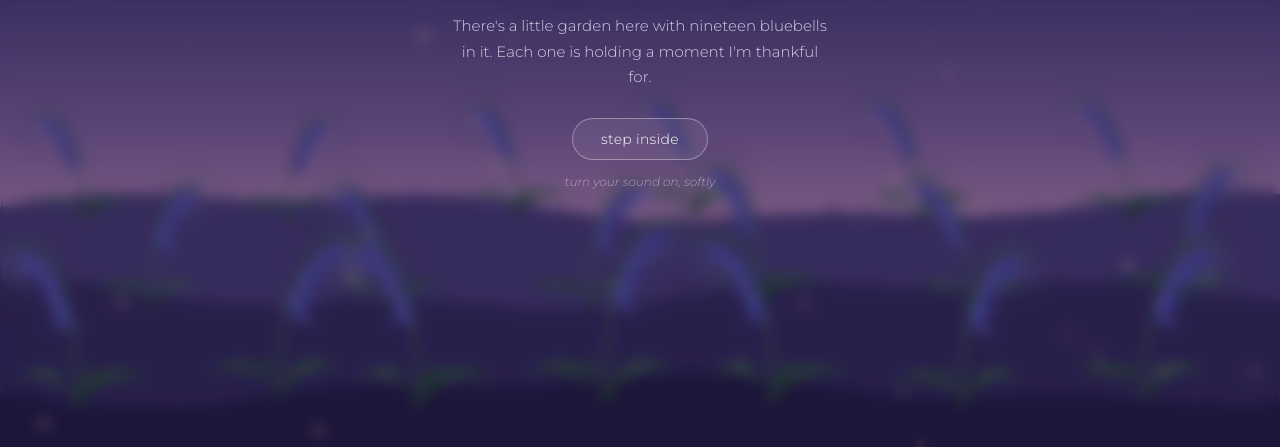
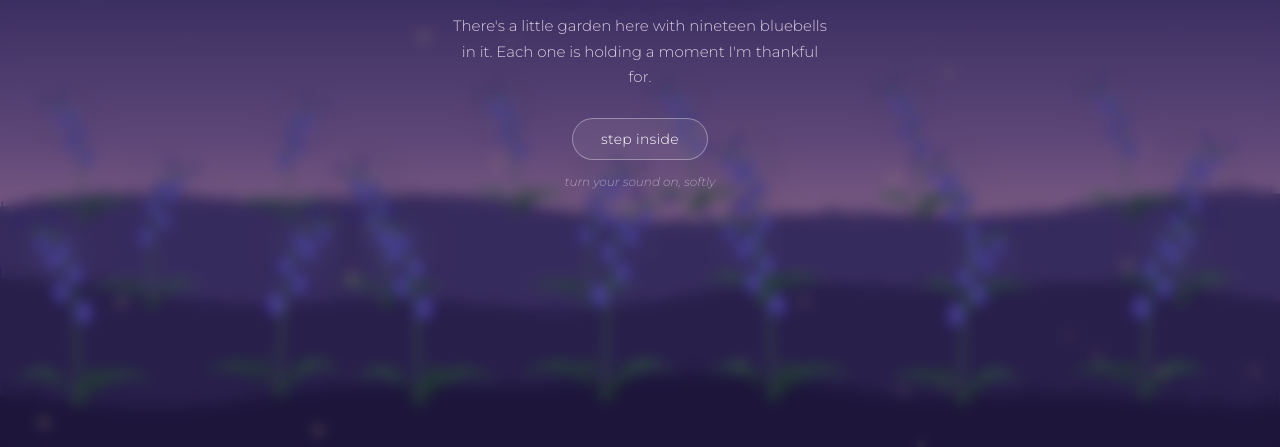
Before and after one commit to anthoncfd/Bluebell, a plain HTML site: page index.html in a window 1280 px wide. Shown: the part 353-800 px from the top of the page. Drawn offline with Linux system fonts and the light colour scheme; animation ran at ten frames a second.

Commit message:
Bluebells modelled on a reference photo
Bells built from six striped tepals with recurved tips, hooked pedicels on
both sides, nodding stems with dark buds, glossy leaves with midribs.

Co-Authored-By: Claude Opus 5.5 <noreply@anthropic.com>
Claude-Session: https://claude.ai/code/session_01Hhp69JaqXvfNCF32uQKoco

```diff
--- a/index.html
+++ b/index.html
@@ -277,59 +277,66 @@ function drawHill(ri,t){
 
 /* ---------- realistic bluebell florets, pre-rendered once ---------- */
 function makeFloret(c){
-  const R=3, cv2=document.createElement("canvas"); cv2.width=100*R; cv2.height=140*R;
-  const g=cv2.getContext("2d"); g.scale(R,R);
-  // calyx / attachment
-  g.fillStyle=c.calyx; g.beginPath(); g.ellipse(50,10,6,5,0,0,6.29); g.fill();
-  // body
-  const body=new Path2D("M42,9 C32,24 27,52 26,84 C25,95 22,100 16,105 L84,105 C78,100 75,95 74,84 C73,52 68,24 58,9 Z");
-  let lg=g.createLinearGradient(25,0,75,0);
-  lg.addColorStop(0,c.dark); lg.addColorStop(.28,c.mid); lg.addColorStop(.42,c.light); lg.addColorStop(.62,c.mid); lg.addColorStop(1,c.dark);
-  g.fillStyle=lg; g.fill(body);
-  let vg=g.createLinearGradient(0,8,0,105); vg.addColorStop(0,c.top); vg.addColorStop(.45,"rgba(0,0,0,0)"); vg.addColorStop(1,"rgba(0,0,0,.12)");
-  g.fillStyle=vg; g.fill(body);
-  // veins
-  g.strokeStyle="rgba(255,255,255,.13)"; g.lineWidth=.7;
-  [[46,36,98],[50,50,100],[54,64,98],[42,30,97],[58,70,97]].forEach(([x0,x1])=>{g.beginPath();g.moveTo(x0,14);g.quadraticCurveTo((x0+x1)/2,60,x1,99);g.stroke();});
-  // gloss highlight
-  g.strokeStyle="rgba(255,255,255,.35)"; g.lineWidth=2.2; g.lineCap="round";
-  g.beginPath(); g.moveTo(41,22); g.bezierCurveTo(37,45,35,66,35,86); g.stroke();
-  // dark throat
-  g.fillStyle=c.throat; g.beginPath(); g.ellipse(50,105,29,6.5,0,0,6.29); g.fill();
-  // back tepals
-  const lobe=(cx,d,len,col)=>{ const L=new Path2D(`M${cx-9},101 Q${cx-6+d*5},${112+len*.3} ${cx+d*(9+len*.5)},${114+len} Q${cx+d*(15+len*.6)},${113+len*.6} ${cx+d*(15+len*.4)},${107+len*.3} Q${cx+d*6},${106} ${cx+9},101 Z`);
-    const gg=g.createLinearGradient(0,100,0,118+len); gg.addColorStop(0,col); gg.addColorStop(1,c.tip);
-    g.fillStyle=gg; g.fill(L); g.strokeStyle="rgba(255,255,255,.22)"; g.lineWidth=.6; g.stroke(L); };
-  lobe(34,-.5,2,c.dark); lobe(66,.5,2,c.dark);
-  // stamens
-  g.fillStyle="#f4ecc8"; [[44,108],[50,110],[56,108]].forEach(([x,y])=>{g.beginPath();g.ellipse(x,y,1.6,2.4,0,0,6.29);g.fill();});
-  // front tepals, recurving outward
-  lobe(21,-1,5,c.mid); lobe(79,1,5,c.mid); lobe(41,-.35,7,c.mid); lobe(59,.35,7,c.mid);
+  // a bell built from six tepals, like the real flower: back ones darker, front ones lit
+  const R=3, cv2=document.createElement("canvas"); cv2.width=100*R; cv2.height=110*R;
+  const g=cv2.getContext("2d"); g.scale(R,R); g.lineCap="round";
+  const tepal=(u,front)=>{
+    const a=Math.abs(u), sg=u<0?-1:u>0?1:0, f=1-a*.35;
+    const c0=[50+u*8,8], c1=[50+u*22,34], c2=[50+u*24,70], tp=[50+u*30+sg*a*15, 85-a*14];
+    const w0=6*f, w1=12*f, w2=12*f, tw=8.5*f;
+    const P=new Path2D(`M${c0[0]-w0},${c0[1]} C${c1[0]-w1},${c1[1]} ${c2[0]-w2},${c2[1]-8} ${c2[0]-w2},${c2[1]}
+      Q${tp[0]-tw},${tp[1]-1} ${tp[0]},${tp[1]+4} Q${tp[0]+tw},${tp[1]-1} ${c2[0]+w2},${c2[1]}
+      C${c2[0]+w2},${c2[1]-8} ${c1[0]+w1},${c1[1]} ${c0[0]+w0},${c0[1]} Z`);
+    const lg=g.createLinearGradient(c1[0]-w1-4,0,c1[0]+w1+4,0);
+    const edge=front?c.mid:c.dark, core=front?c.light:c.mid;
+    lg.addColorStop(0,c.dark); lg.addColorStop(.3,edge); lg.addColorStop(.5,core); lg.addColorStop(.7,edge); lg.addColorStop(1,c.dark);
+    g.fillStyle=lg; g.fill(P);
+    const vg=g.createLinearGradient(0,6,0,92); vg.addColorStop(0,c.top); vg.addColorStop(.4,"rgba(0,0,0,0)"); vg.addColorStop(.85,"rgba(255,255,255,0)"); vg.addColorStop(1,front?"rgba(255,255,255,.18)":"rgba(0,0,0,.1)");
+    g.fillStyle=vg; g.fill(P);
+    // midvein
+    g.strokeStyle=c.vein; g.lineWidth=.6;
+    g.beginPath(); g.moveTo(...c0); g.bezierCurveTo(c1[0],c1[1],c2[0],c2[1]-8,c2[0],c2[1]); g.quadraticCurveTo(tp[0]-sg*2,tp[1]-2,tp[0],tp[1]+2); g.stroke();
+    // rolled-back tip catching light
+    g.strokeStyle=c.tip; g.globalAlpha=.55; g.lineWidth=1.1;
+    g.beginPath(); g.moveTo(tp[0]-tw*.7,tp[1]); g.quadraticCurveTo(tp[0],tp[1]+5,tp[0]+tw*.7,tp[1]); g.stroke();
+    g.globalAlpha=1; g.strokeStyle="rgba(255,255,255,.14)"; g.lineWidth=.5; g.stroke(P);
+  };
+  [-.85,-.3,.3,.85].forEach(u=>tepal(u,false));
+  // throat with stamens
+  g.fillStyle=c.throat; g.beginPath(); g.ellipse(50,74,22,5.5,0,0,6.29); g.fill();
+  g.fillStyle="#efe6c4"; [[44,76],[50,78],[56,76]].forEach(([x,y])=>{g.beginPath();g.ellipse(x,y,1.4,2.4,0,0,6.29);g.fill();});
+  [-.58,0,.58].forEach(u=>tepal(u,true));
+  // highlight sheen on the front
+  g.strokeStyle="rgba(255,255,255,.3)"; g.lineWidth=2; g.beginPath(); g.moveTo(44,14); g.bezierCurveTo(40,34,38,52,38,66); g.stroke();
+  g.fillStyle=c.dark; g.beginPath(); g.ellipse(50,7,6,3.6,0,0,6.29); g.fill();
   return cv2;
 }
 function makeBud(c){
-  const R=3, cv2=document.createElement("canvas"); cv2.width=60*R; cv2.height=80*R;
+  const R=3, cv2=document.createElement("canvas"); cv2.width=40*R; cv2.height=80*R;
   const g=cv2.getContext("2d"); g.scale(R,R);
-  const p=new Path2D("M30,6 C22,18 18,40 20,58 C22,70 38,70 40,58 C42,40 38,18 30,6 Z");
-  const lg=g.createLinearGradient(18,0,42,0); lg.addColorStop(0,c.dark); lg.addColorStop(.4,c.light); lg.addColorStop(1,c.dark);
+  const p=new Path2D("M20,4 C12,12 9,32 10,52 C11,66 16,74 20,76 C24,74 29,66 30,52 C31,32 28,12 20,4 Z");
+  const lg=g.createLinearGradient(11,0,29,0); lg.addColorStop(0,c.throat); lg.addColorStop(.45,c.mid); lg.addColorStop(1,c.throat);
   g.fillStyle=lg; g.fill(p);
-  const vg=g.createLinearGradient(0,6,0,40); vg.addColorStop(0,c.calyx); vg.addColorStop(1,"rgba(0,0,0,0)"); g.fillStyle=vg; g.fill(p);
-  g.strokeStyle="rgba(255,255,255,.3)"; g.lineWidth=1.2; g.beginPath(); g.moveTo(26,20); g.quadraticCurveTo(23,38,24,54); g.stroke();
+  g.strokeStyle=c.vein; g.lineWidth=.7; [[16,62],[20,74],[24,62]].forEach(([x,y])=>{g.beginPath();g.moveTo(20,8);g.quadraticCurveTo(x,40,x,y);g.stroke();});
+  g.strokeStyle="rgba(255,255,255,.35)"; g.lineWidth=1.2; g.beginPath(); g.moveTo(17,18); g.quadraticCurveTo(15,40,16,58); g.stroke();
   return cv2;
 }
-const BLUE={dark:"#26247a",mid:"#4c4fc9",light:"#9296f0",top:"rgba(70,30,110,.55)",throat:"#141244",tip:"#a7abf6",calyx:"#3b5a3f"};
-const WINE={dark:"#4d0f27",mid:"#93355b",light:"#e7a6bf",top:"rgba(70,10,35,.5)",throat:"#2a0614",tip:"#f4c6d6",calyx:"#3b5a3f"};
+const BLUE={dark:"#26189a",mid:"#4f42e0",light:"#b3adff",top:"rgba(60,20,140,.45)",throat:"#160c5c",tip:"#9089f6",stripe:"rgba(215,210,255,.32)",vein:"rgba(30,12,110,.45)"};
+const WINE={dark:"#4d0f27",mid:"#94355c",light:"#ebaac2",top:"rgba(70,10,35,.45)",throat:"#2a0614",tip:"#e9a3bd",stripe:"rgba(255,215,228,.3)",vein:"rgba(60,8,28,.45)"};
 const SPR={blue:makeFloret(BLUE),wine:makeFloret(WINE),budBlue:makeBud(BLUE),budWine:makeBud(WINE)};
 
 function bz(t,a,b,c,d){const u=1-t;return[u*u*u*a[0]+3*u*u*t*b[0]+3*u*t*t*c[0]+t*t*t*d[0],u*u*u*a[1]+3*u*u*t*b[1]+3*u*t*t*c[1]+t*t*t*d[1]];}
 
 function drawLeaf(x,gy,d,L,w,lift,col){
+  const tx=x+d*L*.8, ty=gy-L*lift*.45, cx1=x+d*L*.25, cy1=gy-L*lift;
   ctx.beginPath(); ctx.moveTo(x-w*.5,gy);
-  ctx.quadraticCurveTo(x+d*L*.25,gy-L*lift,x+d*L*.8,gy-L*lift*.45);
+  ctx.quadraticCurveTo(cx1,cy1,tx,ty);
   ctx.quadraticCurveTo(x+d*L*.3,gy-L*lift*.8+w,x+w*.5,gy);
-  const lg=ctx.createLinearGradient(x,gy,x+d*L*.8,gy-L*lift);
-  lg.addColorStop(0,"#16331f"); lg.addColorStop(.5,col); lg.addColorStop(1,"#1d3e27");
+  const lg=ctx.createLinearGradient(x,gy,tx,cy1);
+  lg.addColorStop(0,"#163a22"); lg.addColorStop(.55,col); lg.addColorStop(1,"#24502f");
   ctx.fillStyle=lg; ctx.fill();
+  ctx.strokeStyle="rgba(200,240,200,.22)"; ctx.lineWidth=.8;
+  ctx.beginPath(); ctx.moveTo(x,gy); ctx.quadraticCurveTo(cx1,cy1+w*.4,tx,ty); ctx.stroke();
 }
 
 function drawFlower(f,t){
@@ -337,36 +344,35 @@ function drawFlower(f,t){
   const dim=f.row/ (ROWS.length-1); // nearer rows a touch brighter
   // leaves
   drawLeaf(x,gy,-d,h*.55,5*s,.55,"#2f6a3f"); drawLeaf(x,gy,d,h*.45,4.5*s,.7,"#3a7a4a"); drawLeaf(x,gy,-d*.6,h*.35,4*s,.9,"#2c5f39");
-  // arching stem
-  const p0=[x,gy], p1=[x+sw*s,gy-.72*h], p2=[x+d*.2*h+sw*4*s,gy-1.04*h], p3=[x+d*.42*h+sw*7*s,gy-.86*h];
+  // stem: upright, nodding only near the top
+  const p0=[x,gy], p1=[x+sw*s,gy-.6*h], p2=[x+d*.06*h+sw*3*s,gy-1.1*h], p3=[x+d*.3*h+sw*6*s,gy-.97*h];
   ctx.lineCap="round";
-  ctx.strokeStyle="#2e5c3a"; ctx.lineWidth=3*s;
+  ctx.strokeStyle="#3d7348"; ctx.lineWidth=3*s;
   ctx.beginPath(); ctx.moveTo(...p0); ctx.bezierCurveTo(...p1,...p2,...p3); ctx.stroke();
-  ctx.strokeStyle="rgba(150,200,160,.45)"; ctx.lineWidth=1*s;
-  ctx.beginPath(); ctx.moveTo(p0[0]-.8*s,p0[1]); ctx.bezierCurveTo(p1[0]-.8*s,p1[1],p2[0],p2[1]-.8*s,p3[0],p3[1]-.6*s); ctx.stroke();
+  ctx.strokeStyle="rgba(190,235,190,.35)"; ctx.lineWidth=.9*s;
+  ctx.beginPath(); ctx.moveTo(p0[0]-.9*s,p0[1]); ctx.bezierCurveTo(p1[0]-.9*s,p1[1],p2[0]-.6*s,p2[1],p3[0],p3[1]-.6*s); ctx.stroke();
   // glow behind the cluster
-  const mid=bz(.78,p0,p1,p2,p3), gx=mid[0]+d*8*s, gyy=mid[1]+22*s;
+  const mid=bz(.72,p0,p1,p2,p3), gx=mid[0], gyy=mid[1]+14*s;
   const pulse=.5+.5*Math.sin(t*.002+f.ph);
-  const ga=f.found ? .2+finaleGlow*.2 : .1+pulse*.12;
-  const rg=ctx.createRadialGradient(gx,gyy,0,gx,gyy,60*s);
+  const ga=f.found ? .2+finaleGlow*.2 : .09+pulse*.11;
+  const rg=ctx.createRadialGradient(gx,gyy,0,gx,gyy,64*s);
   rg.addColorStop(0,f.found?`rgba(240,150,180,${ga})`:`rgba(170,175,255,${ga})`); rg.addColorStop(1,"rgba(0,0,0,0)");
-  ctx.fillStyle=rg; ctx.beginPath(); ctx.arc(gx,gyy,60*s,0,6.29); ctx.fill();
-  // florets: tip (buds) first, big lower bells last so they sit in front
+  ctx.fillStyle=rg; ctx.beginPath(); ctx.arc(gx,gyy,64*s,0,6.29); ctx.fill();
+  // florets on hooked pedicels, alternating sides; buds at the tip
   const spr=f.found?SPR.wine:SPR.blue, bud=f.found?SPR.budWine:SPR.budBlue;
-  const N=7; let sx=0,sy=0,cnt=0;
+  const N=8; let sx=0,sy=0,cnt=0;
   for(let i=N-1;i>=0;i--){
-    const tt=.4+i*(.6/(N-1)), P=bz(tt,p0,p1,p2,p3);
-    const isBud=i>=N-2, size=isBud?(i===N-1?.34:.46):(1-i*.09);
-    const A=[P[0]+d*4*s, P[1]+7*s*size];
-    ctx.strokeStyle="#2f5f3c"; ctx.lineWidth=1.3*s;
-    ctx.beginPath(); ctx.moveTo(P[0],P[1]); ctx.quadraticCurveTo(P[0]+d*4*s*size,P[1]-2*s,A[0],A[1]); ctx.stroke();
-    const k=size*.32*s*(1+f.pop*.15);
+    const tt=.38+i*(.62/(N-1)), P=bz(tt,p0,p1,p2,p3);
+    const isBud=i>=N-2, side=(i%2?1:-1)*d, size=isBud?(i===N-1?.8:.95):(1-i*.06);
+    const reach=(isBud?5:11)*s*size, lift=(isBud?4:9)*s*size;
+    const A=isBud?[P[0]+side*reach,P[1]-lift]:[P[0]+side*reach,P[1]+1.5*s];
+    ctx.strokeStyle="#3a6e45"; ctx.lineWidth=1.25*s;
+    ctx.beginPath(); ctx.moveTo(P[0],P[1]); ctx.quadraticCurveTo(P[0]+side*reach*.7,P[1]-lift,A[0],A[1]); ctx.stroke();
     ctx.save(); ctx.translate(A[0],A[1]);
-    ctx.rotate(d*.04 + sw2*.05 + (i%2?.03:-.03));
-    ctx.scale(k,k);
-    if(isBud) ctx.drawImage(bud,-30,-4,60,80); else ctx.drawImage(spr,-50,-8,100,140);
+    if(isBud){ ctx.rotate(Math.PI+side*(.65+sw2*.08)); const kb=size*.26*s; ctx.scale(kb,kb); ctx.drawImage(bud,-20,-4,40,80); }
+    else { const k=size*.3*s*(1+f.pop*.15); ctx.rotate(side*.06+sw2*.06); ctx.scale(k,k); ctx.drawImage(spr,-50,-4,100,110);
+      sx+=A[0]; sy+=A[1]+45*k; cnt++; }
     ctx.restore();
-    if(!isBud){ sx+=A[0]; sy+=A[1]+55*k; cnt++; }
   }
   f.cx=sx/cnt; f.cy=sy/cnt; f.hr=Math.max(46,72*s);
   f.pop*=.9;
```
